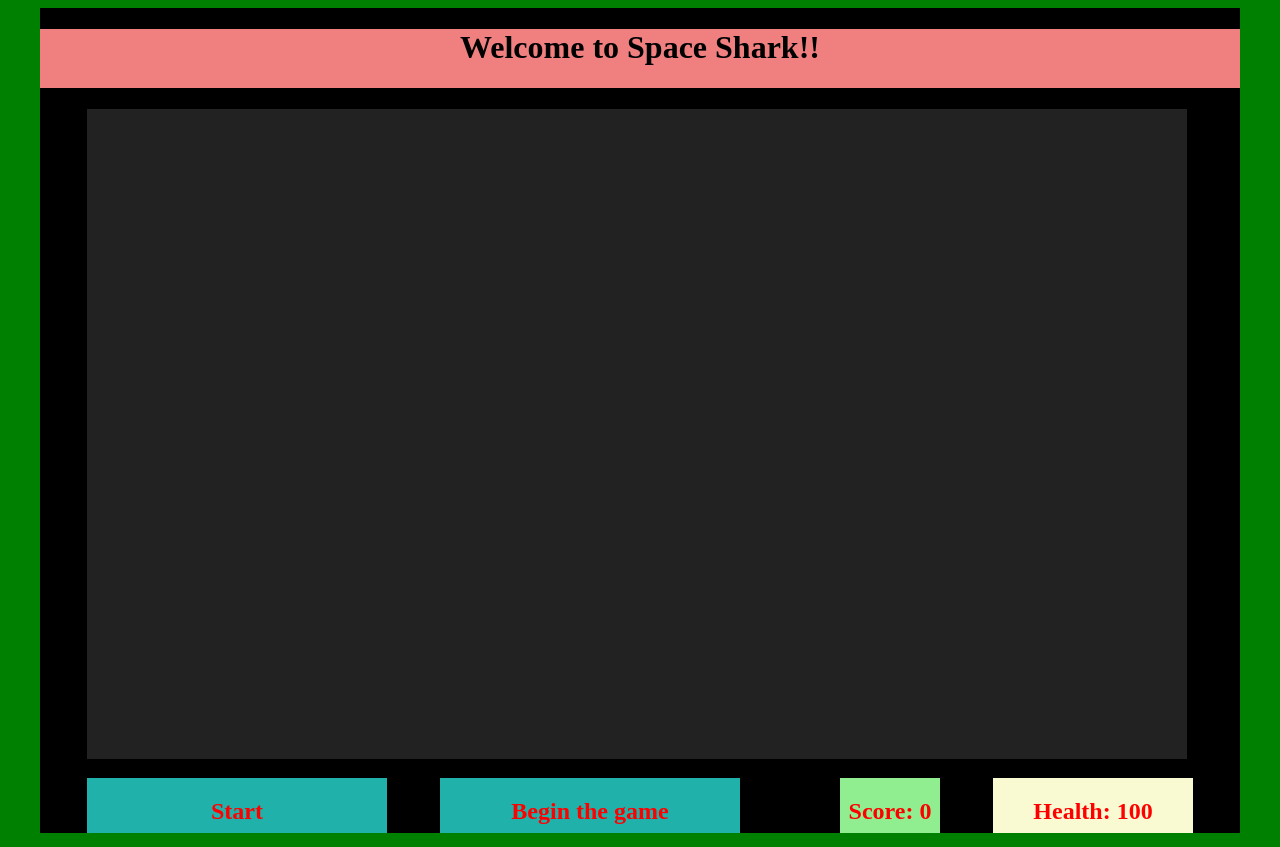
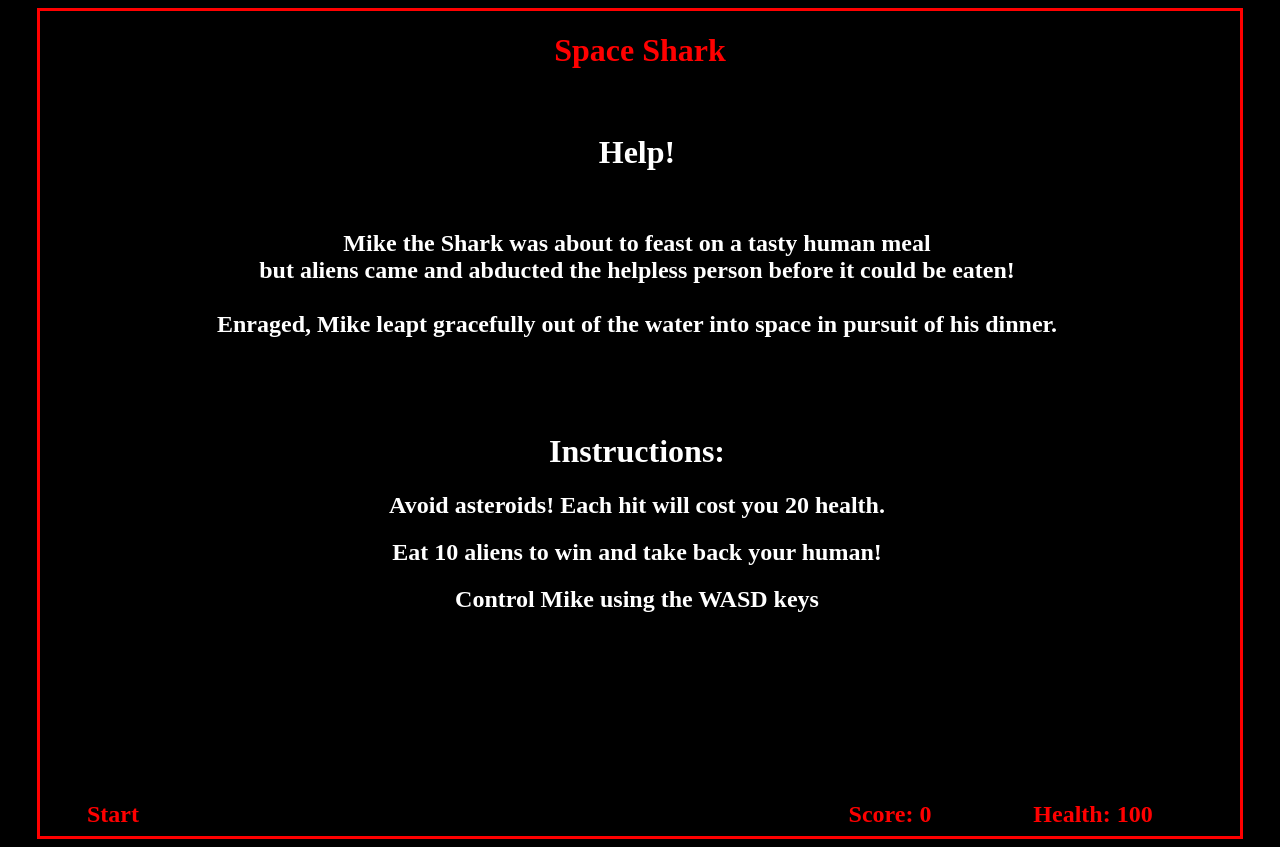
Before and after one commit to joshdoyle94/Game-Project-1, a plain HTML site: page index.html in a window 1280 px wide. Drawn offline with Linux system fonts and the light colour scheme.

Commit message:
added instructions screen and story to the game

```diff
--- a/css/index.css
+++ b/css/index.css
@@ -1,5 +1,5 @@
 body {
-    background-color: green;
+    background-color: black;
     display: flex;
     justify-content: center;
 
@@ -8,7 +8,7 @@ body {
 #container {
     height: 825px;
     width: 1200px;
-    /* border: red solid; */
+    border: red solid;
     position: relative;
     background-color: black;
     color: black
@@ -16,14 +16,15 @@ body {
 
 #game-title {
     /* border: red solid; */
-    background-color: lightcoral;
+    background-color: black;
+    color: red;
 }
 
 canvas {
     background-color: #222;
     /* background-image: url('https://th.bing.com/th/id/R.98474d9f277570630c7f0b7b50412303?rik=hp%2foD8VTgmvD3Q&riu=http%3a%2f%2fwallup.net%2fwp-content%2fuploads%2f2016%2f01%2f15775-space-stars.jpg&ehk=jLpf9TXuHHVTEjoq56oqmlMDDASshwjhRUz%2f7qsS07E%3d&risl=&pid=ImgRaw&r=0'); */
-    width: 100%;
-    height: 100%;
+    width: 0%;
+    height: 0%;
     /* display: none; */
   }
 
@@ -43,7 +44,7 @@ h1 {
     text-align: center;
     align-content: center;
     margin: 0px 47px 1000px 47px;
-    background-color: lightblue;
+    background-color: black;
 }
 
 #start {
@@ -53,13 +54,13 @@ h1 {
     height: 55px;
     width: 300px;
     justify-content: center;
-    text-align: center;
+    text-align: top;
     align-content: center;
     margin: 0 0 0 47px;
     position: absolute;
     bottom: 0;
     left: 0;
-    background-color: lightseagreen
+    background-color: black;
 }
 
 #game-start {
@@ -75,7 +76,7 @@ h1 {
     position: absolute;
     bottom: 0;
     left: 0;
-    background-color: lightseagreen
+    background-color: black
 }
 
 #score {
@@ -91,7 +92,7 @@ h1 {
     position: absolute;
     bottom: 0;
     right: 0;
-    background-color: lightgreen
+    background-color: black;
 }
 
 #high-score {
@@ -107,7 +108,7 @@ h1 {
     position: absolute;
     bottom: 0;
     right: 0;
-    background-color: lightgoldenrodyellow
+    background-color: black;
 }
 
 #music {
--- a/index.html
+++ b/index.html
@@ -11,13 +11,26 @@
     <div id="container">
     <main>
         <div id="game-title">
-        <h1>Welcome to Space Shark!!</h1>
+        <h1>Space Shark</h1>
         <h1 id="movement"></h1>
         </div>
 
     <div id="gameboard">
         <main id="main">
-            <!-- <h2 class="instructions">Instructions</h2> -->
+            <div class="instructions">
+                <h1>Help!</h1>
+                <br>
+                <h2>Mike the Shark was about to feast on a tasty human meal
+                <br>but aliens came and abducted the helpless person before it could be eaten!
+                <br>
+                <br>Enraged, Mike leapt gracefully out of the water into space in pursuit of his dinner.
+                </h2>
+                <br><br><br>
+                <h1>Instructions:</h1>
+                <h2>Avoid asteroids! Each hit will cost you 20 health.</h2>
+                <h2>Eat 10 aliens to win and take back your human!</h2>
+                <h2>Control Mike using the WASD keys</h2>
+            </div>
             <canvas id="canvas"></canvas>
         </main>
     </div>
@@ -27,7 +40,7 @@
     </div>
 
     <div id="game-start">
-        <h2 id="status">Begin the game</h2>
+        <h2 id="status"></h2>
     </div>
 
     <div id="score">
--- a/js/app.js
+++ b/js/app.js
@@ -14,6 +14,7 @@ const movement = document.getElementById('movement')
 const message = document.getElementById('status')
 const points = document.getElementById('points')
 const healthStatus = document.getElementById('health')
+const instructions = document.querySelector('.instructions')
 const start = document.querySelector('#start')
 let gameStart = false
 
@@ -271,9 +272,9 @@ const gameLoop = () => {
         asteroid.render()
     }
 
-    // if (scorePoints() >= 5) {
-    //     alert('You have won the game!')
-    // }
+    if (scorePoints() >= 5) {
+        alert('You have won the game!')
+    }
 
     // if (decreaseHealth() <= 0) {
     //     alert('The shark has died from asteroid poisoing')
@@ -293,12 +294,12 @@ document.addEventListener('DOMContentLoaded', (event) => {
 // start game function
 const startGame = () => {
     gameStart = true
-    // game.style.display = 'flex'
-    // game.style.width = '100%'
-    // game.style.height = '100%'
-    // const gameInterval =
+    instructions.style.display = 'none'
+    game.style.width = '100%'
+    game.style.height = '100%'
+    game.setAttribute('width', getComputedStyle(game)['width'])
+    game.setAttribute('height', getComputedStyle(game)['height'])
     setInterval(gameLoop, 60)
-    // clearInterval(gameLoop)
 }
 
 const endGame = () => {
```
